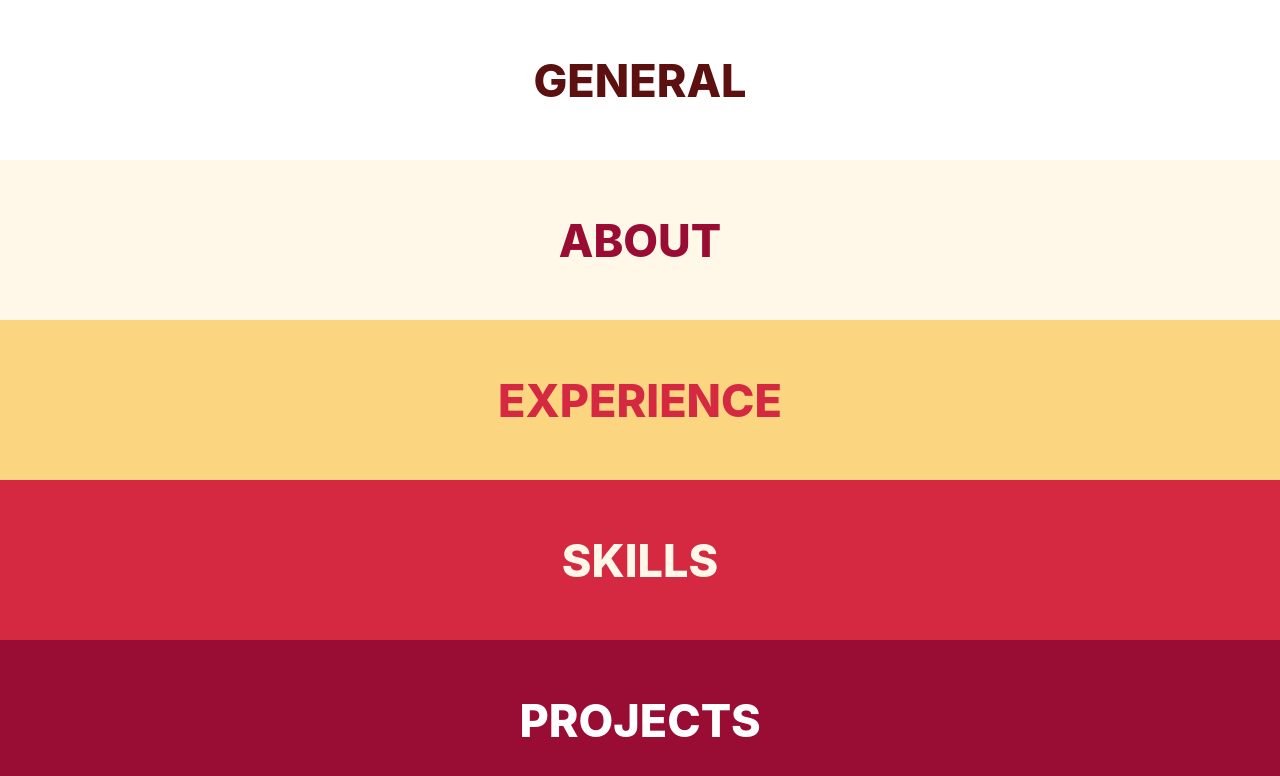
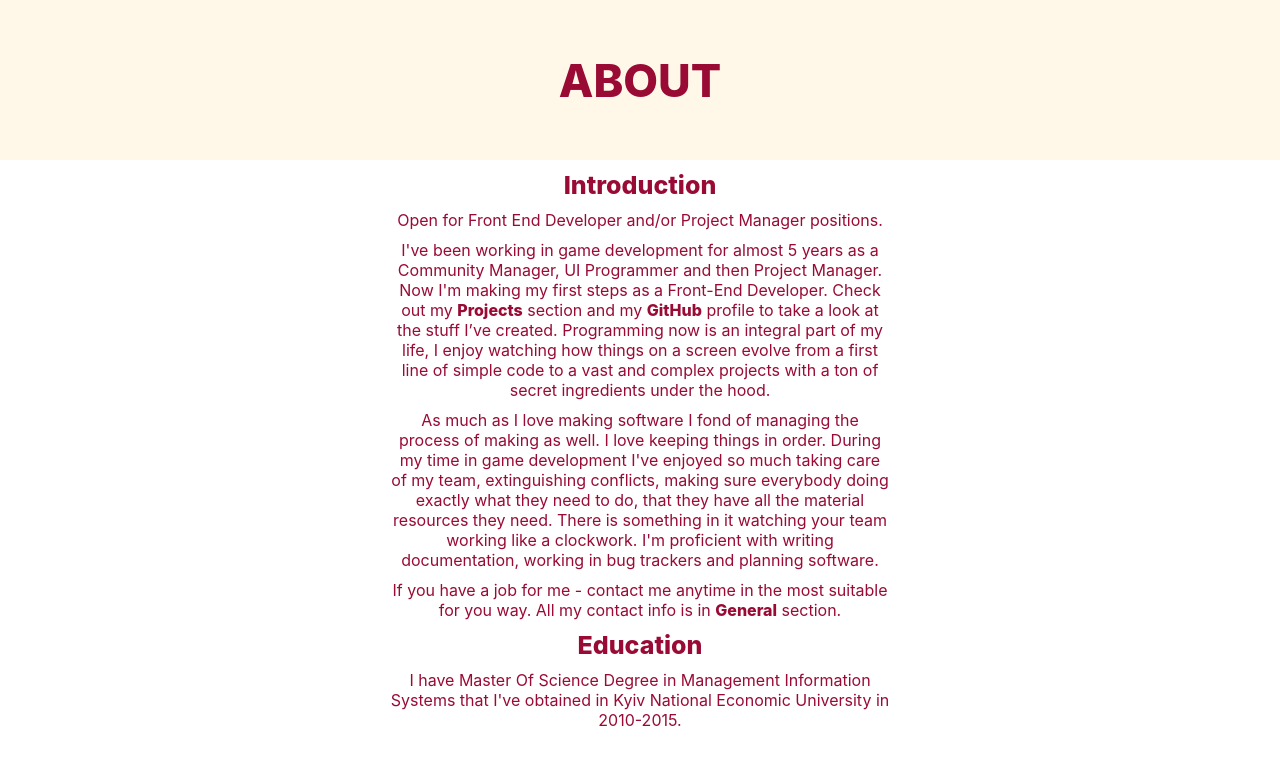
Before and after one commit to LtCodename/ltcodename-old, a React (Create React App) app: page /about in a window 1280 px wide. Before the commit this address led to /home. Shown: the top 776 px of the page. Built offline with nearby package versions, Linux system fonts and the light colour scheme.

Commit message:
About tab done

```diff
--- a/src/App.tsx
+++ b/src/App.tsx
@@ -3,6 +3,7 @@ import { Switch, Route, Redirect, BrowserRouter } from 'react-router-dom';
 import { createGlobalStyle } from 'styled-components';
 import Home from "./components/Home";
 import TabGeneral from "./components/TabGeneral";
+import TabAbout from "./components/TabAbout";
 
 const GlobalStyles = createGlobalStyle`
   * {
@@ -22,6 +23,7 @@ const App: React.FC = () => {
             <Switch>
                 <Route exact path="/home" component={Home}/>
                 <Route exact path="/general" component={TabGeneral}/>
+                <Route exact path="/about" component={TabAbout}/>
                 <Redirect to="/home"/>
             </Switch>
         </BrowserRouter>
--- a/src/components/Home.tsx
+++ b/src/components/Home.tsx
@@ -72,7 +72,7 @@ const Home = () => {
                     <Title>General</Title>
                 </TitleWrapper>
             </GeneralLink>
-            <AboutLink to={`/general`}>
+            <AboutLink to={`/about`}>
                 <TitleWrapper>
                     <Title>About</Title>
                 </TitleWrapper>
--- /dev/null
+++ b/src/components/TabAbout.tsx
@@ -0,0 +1,104 @@
+import React from 'react';
+import styled from "styled-components";
+import { Col, Row } from "./Layout";
+import { NavLink } from "react-router-dom";
+
+const UltimateWrapper = styled(Col)`
+    color: #990b35;
+`;
+
+const Link = styled(NavLink)`
+    text-decoration: none;
+    transition: border-width .5s;
+    height: 20vh;
+    transition: all .5s;
+    font-size: 45px;
+    cursor: pointer;
+    color: #990b35;
+    background: #FFF8E8;
+    margin-bottom: 10px;
+	:hover {
+	    text-decoration: none;
+        font-size: 50px;
+	}
+`;
+
+const TitleWrapper = styled(Row)`
+    justify-content: center;
+    align-items: center;
+    height: 100%;
+`;
+
+const Title = styled.span`
+    text-transform: uppercase;
+    font-weight: 800;
+`;
+
+const GeneralColumn = styled(Col)`
+    align-items: center;
+`;
+
+const TextWrapper = styled(Col)`
+    align-items: center;
+    max-width: 500px;
+    text-align: center;
+`;
+
+const ParagraphTitle = styled.span`
+    font-weight: 800;
+    font-size: 25px;
+    margin-bottom: 10px;
+`;
+
+const Paragraph = styled.span`
+    margin-bottom: 10px;
+`;
+
+const SmallNavLink = styled(NavLink)`
+    font-weight: 800;
+    color: #990b35;
+    text-decoration: none;
+	:hover {
+	    color: #990b35;
+	    text-decoration: underline;
+	}
+`;
+
+const TextLink = styled.a`
+    font-weight: 800;
+    color: #990b35;
+    text-decoration: none;
+	:hover {
+	    color: #990b35;
+	    text-decoration: underline;
+	}
+`;
+
+const TabAbout = () => {
+    return (
+        <UltimateWrapper>
+            <Link to={`/home`}>
+                <TitleWrapper>
+                    <Title>About</Title>
+                </TitleWrapper>
+            </Link>
+            <GeneralColumn>
+                <TextWrapper>
+                    <ParagraphTitle>Introduction</ParagraphTitle>
+                    <Paragraph>Open for Front End Developer and/or Project Manager positions.</Paragraph>
+                    <Paragraph>I've been working in game development for almost 5 years as a Community Manager, UI Programmer
+                        and then Project Manager. Now I'm making my first steps as a Front-End Developer. Check out my <SmallNavLink to={'/projects'}>Projects</SmallNavLink> section
+                        and my <TextLink target="_blank" href="https://github.com/LtCodename">GitHub</TextLink> profile to take a look at the stuff I’ve created. Programming now is an integral part
+                        of my life, I enjoy watching how things on a screen evolve from a first line of simple code to a vast
+                        and complex projects with a ton of secret ingredients under the hood.</Paragraph>
+                    <Paragraph>As much as I love making software I fond of managing the process of making as well. I love keeping things in order. During my time in game development I've enjoyed so much taking care of my team, extinguishing conflicts, making sure everybody doing exactly what they need to do, that they have all the material resources they need. There is something in it watching your team working like a clockwork. I'm proficient with writing documentation, working in bug trackers and planning software.</Paragraph>
+                    <Paragraph>If you have a job for me - contact me anytime in the most suitable for you way. All my contact info is in <SmallNavLink to={'/general'}>General</SmallNavLink> section.</Paragraph>
+                    <ParagraphTitle>Education</ParagraphTitle>
+                    <Paragraph>I have Master Of Science Degree in Management Information Systems that I've obtained in Kyiv National Economic University in 2010-2015.</Paragraph>
+                </TextWrapper>
+            </GeneralColumn>
+        </UltimateWrapper>
+    )
+};
+
+export default TabAbout;
--- a/src/components/TabGeneral.tsx
+++ b/src/components/TabGeneral.tsx
@@ -16,6 +16,7 @@ const Link = styled(NavLink)`
     cursor: pointer;
     color: #5c1010;
     background: #FFFFFF;
+    margin-bottom: 10px;
 	:hover {
 	    text-decoration: none;
         font-size: 50px;
```
